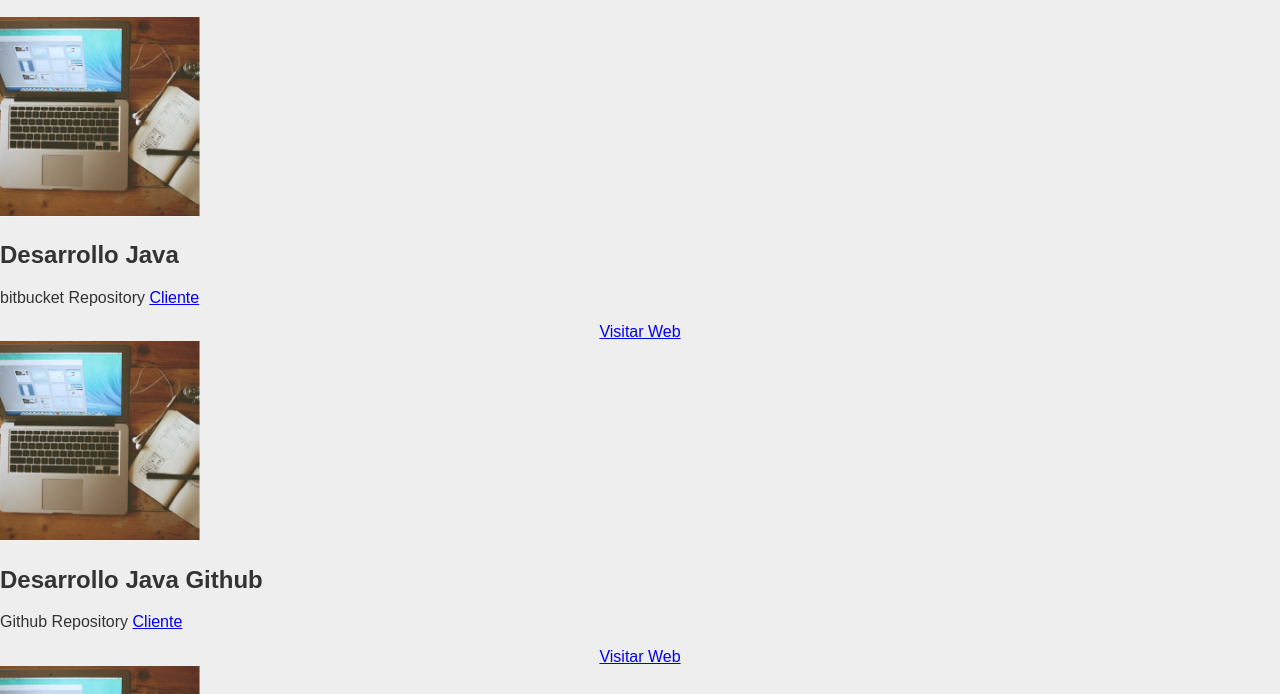
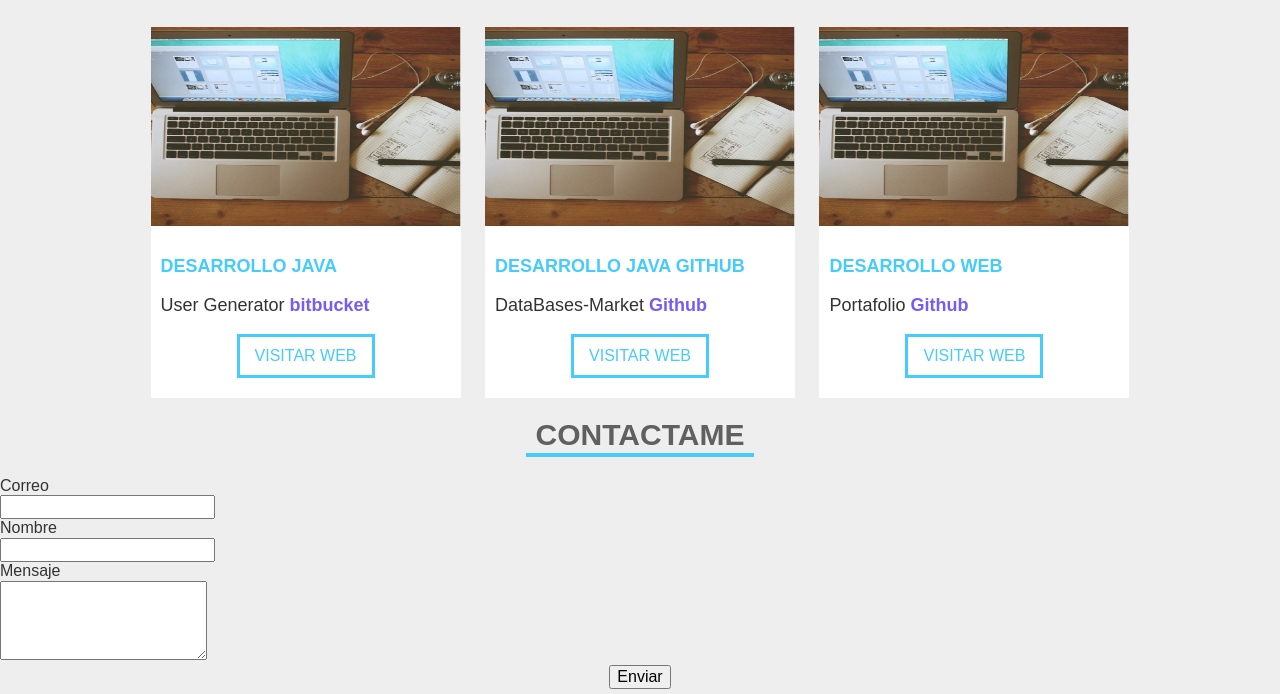
Before and after one commit to jhonnaerun/Portafolio, a plain HTML site: page index.html in a window 1280 px wide. Shown: the part 1506-2200 px from the top of the page. Drawn offline with Linux system fonts and the light colour scheme.

Commit message:
proyecto cargado y terminado hasta el potafolio

```diff
--- a/css/Styles.css
+++ b/css/Styles.css
@@ -273,3 +273,44 @@ Aplicacion de estilo Habilidades -------------------------------------------->
 /*
      Aplicacion estilo portafolio ------------------------------------------------------>
     */
+
+.works-wrapper {
+    max-width: 1000px;
+    margin-left: auto;
+    margin-right: auto;
+    text-align: center;
+}
+
+.works-item {
+    display: inline-block;
+    width: 31%;
+    margin-left: 1%;
+    margin-right: 1%;
+    background-color: white;
+    padding-bottom: 10px;
+    margin-top: 10px;
+    text-align: left;
+}
+
+.works-item-img {
+    width: 100%;
+}
+
+.works-item-description {
+    padding: 10px;
+}
+
+.work-item-title {
+    font-size: 18px;
+    text-transform: uppercase;
+    color: rgb(70, 203, 253);
+}
+.work-item-client{
+    font-size: 18px;
+}
+
+.work-item-client a{
+    text-decoration: none;
+    font-weight: 700;
+    color: #765bf6;
+}
--- a/index.html
+++ b/index.html
@@ -180,12 +180,12 @@
                     <header>
                         <h2 class="work-item-title">Desarrollo Java</h2>
                     </header>
-                    <p class="work-item-client">bitbucket Repository
-                        <a href="https://bitbucket.org" target="_blank">Cliente</a>
+                    <p class="work-item-client">User Generator
+                        <a href="https://bitbucket.org" target="_blank">bitbucket</a>
                     </p>
                     <div class="text-center">
                         <a href="https://bitbucket.org/jhonnaerun/user_generator/src/master/" target="_blank"
-                            class="btn_blue">Visitar Web</a>
+                            class="btn-blue">Visitar Web</a>
                     </div>
                 </div>
             </article>
@@ -197,12 +197,12 @@
                     <header>
                         <h2 class="work-item-title">Desarrollo Java Github</h2>
                     </header>
-                    <p class="work-item-client">Github Repository
-                        <a href="https://github.com" target="_blank">Cliente</a>
+                    <p class="work-item-client">DataBases-Market
+                        <a href="https://github.com" target="_blank">Github</a>
                     </p>
                     <div class="text-center">
                         <a href="https://github.com/jhonnaerun/DataBases-Market" target="_blank"
-                            class="btn_blue">Visitar Web</a>
+                            class="btn-blue">Visitar Web</a>
                     </div>
                 </div>
             </article>
@@ -214,11 +214,11 @@
                     <header>
                         <h2 class="work-item-title">Desarrollo web</h2>
                     </header>
-                    <p class="work-item-client">Github Repository
-                        <a href="https://github.com" target="_blank">Cliente</a>
+                    <p class="work-item-client">Portafolio
+                        <a href="https://github.com" target="_blank">Github</a>
                     </p>
                     <div class="text-center">
-                        <a href="https://github.com/jhonnaerun/Portafolio" target="_blank" class="btn_blue">
+                        <a href="https://github.com/jhonnaerun/Portafolio" target="_blank" class="btn-blue">
                             Visitar Web
                         </a>
                     </div>
```
